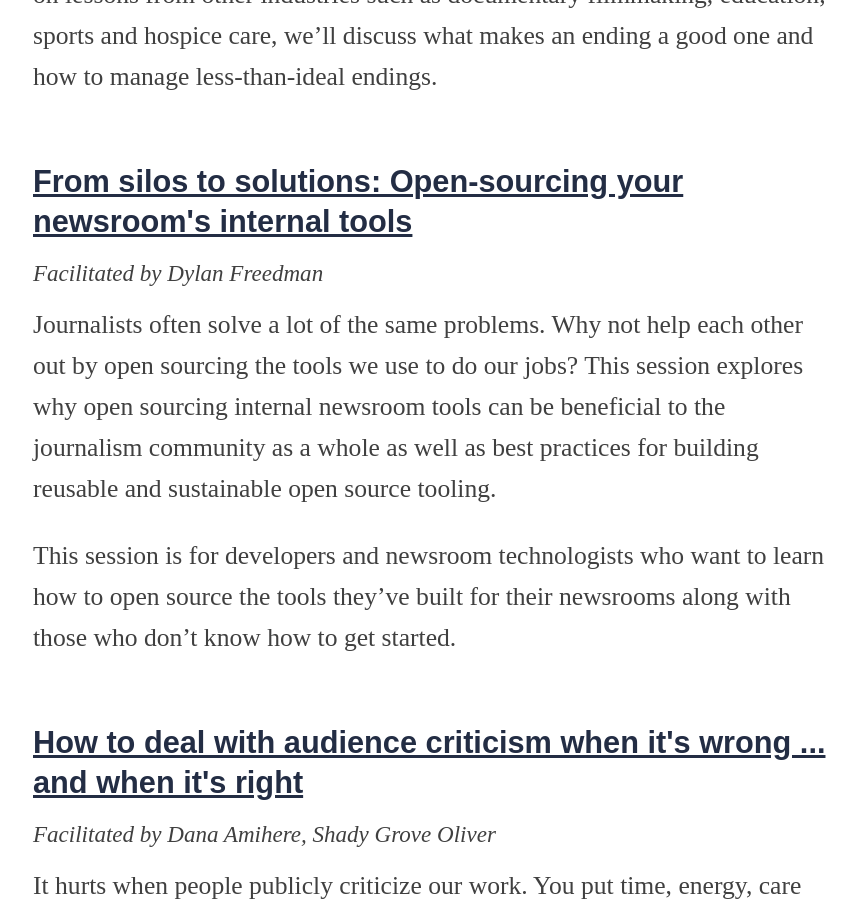
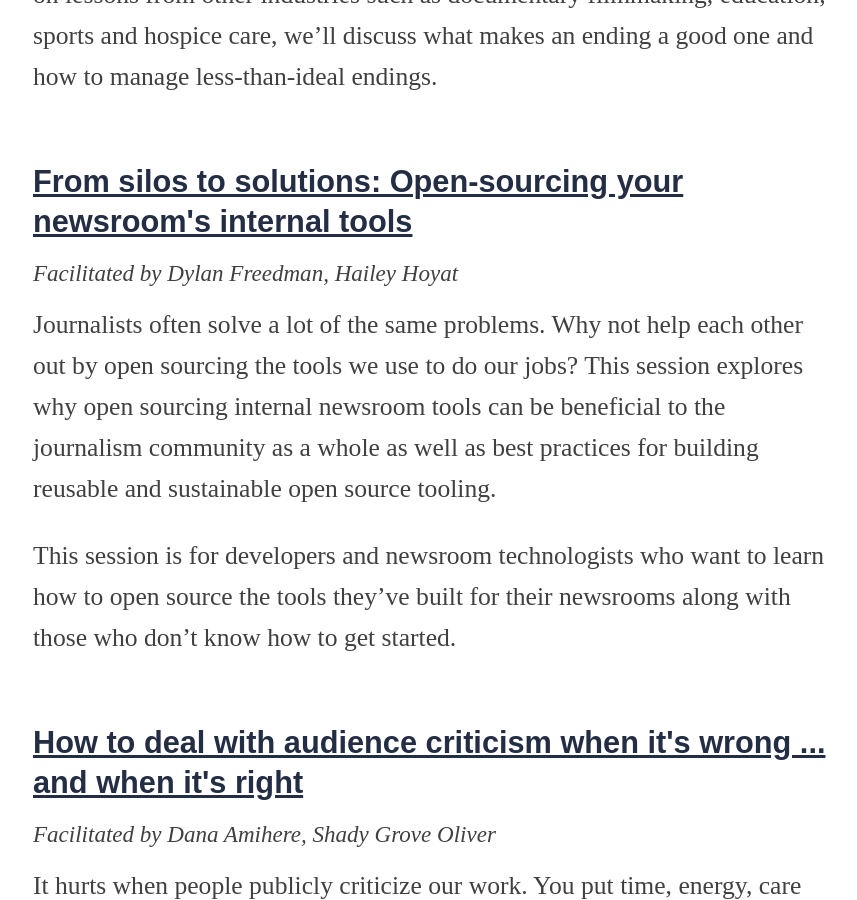
Before and after one commit to OpenNews/srccon-2022, a Jekyll site: the page built from program.md, in a window 1280 px wide and 900 px high, scrolled down 7727 px. Shown: the whole window, without its empty margins (207-1064 px from the left). Built offline with Jekyll 4.4.1, drawn with Linux system fonts in a browser that asks for light colours; nearby versions of some CDN libraries; some web fonts are replaced.

Commit message:
update session list

```diff
--- a/_data/sessions.yml
+++ b/_data/sessions.yml
@@ -128,7 +128,7 @@
   {
     "id": "open-sourcing-internal-tools",
     "title": "From silos to solutions: Open-sourcing your newsroom's internal tools",
-    "facilitators": "Dylan Freedman",
+    "facilitators": "Dylan Freedman, Hailey Hoyat",
     "description": "Journalists often solve a lot of the same problems. Why not help each other out by open sourcing the tools we use to do our jobs? This session explores why open sourcing internal newsroom tools can be beneficial to the journalism community as a whole as well as best practices for building reusable and sustainable open source tooling.\n\nThis session is for developers and newsroom technologists who want to learn how to open source the tools they've built for their newsrooms along with those who don't know how to get started.",
     "day": "",
     "timeblock": "",
```
